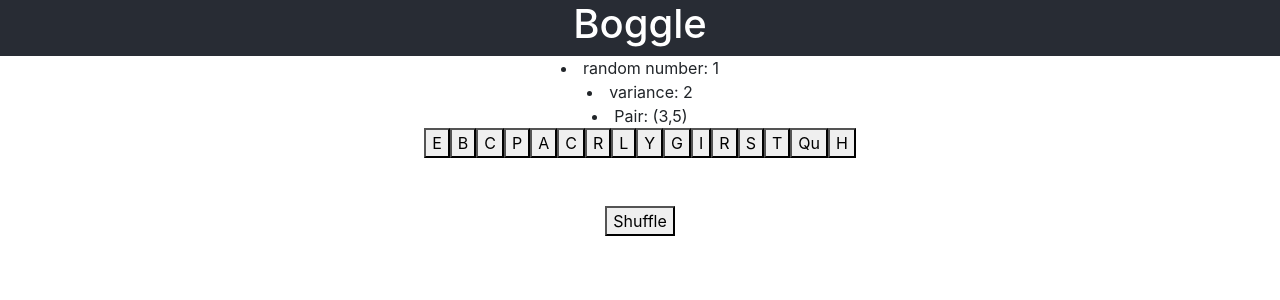
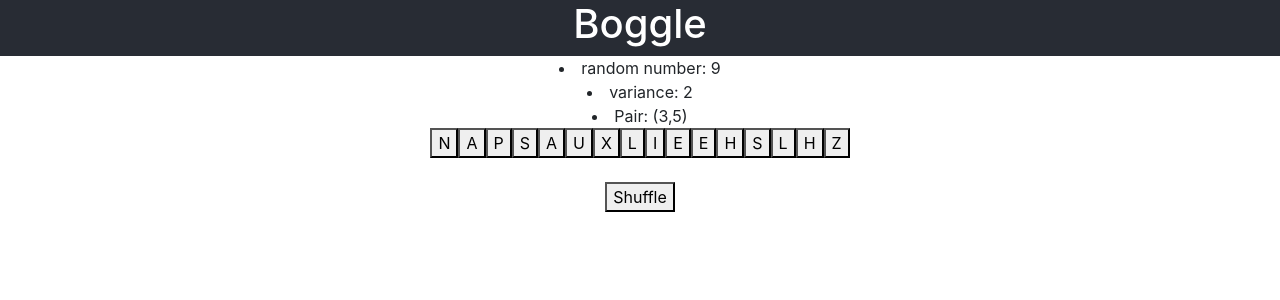
Before and after one commit to luiarthur/boggle-react-ts, a React (Create React App) app: page / in a window 1280 px wide. Shown: the top 300 px of the page. Built offline with nearby package versions, Linux system fonts and the light colour scheme.

Commit message:
using hooks works

```diff
--- a/src/App.tsx
+++ b/src/App.tsx
@@ -1,30 +1,32 @@
-import React from 'react';
+import React, {useState} from 'react';
 import logo from './logo.svg';
 import 'bootstrap/dist/css/bootstrap.min.css'
 import './App.css';
 // import { Seeder } from './Seeder'
-import { Die, dice16 } from './Die'
+import { Die, dice16, DieComp } from './Die'
 import { Pair } from './Pair'
-import * as misc from './misc'
 import * as util from './util'
-
 
 function App() {
   let x = [1,2,3,4,5]
   let p = new Pair(3,5)
-  let dice = dice16.map(die => <Die faces={die} />)
+  let [dice, setDice] = useState(dice16.map(faces => new Die(faces)))
+  let dieComps = dice.map(die => <DieComp value={die.value}/>)
+  // util.GLOBAL_RNG.reseed(0)
 
   return (
     <div className="App">
       <header className="App-header">
         <h1>Boggle</h1>
       </header>
-        <li>random number: {util.randint(0, 1)}</li>
+        <li>random number: {util.randint(0, 10)}</li>
         <li>variance: {util.variance(x)}</li>
         <li>Pair: ({[p.x, p.y].join(',')})</li>
-        {dice}
-        <br/> <br/> <br/>
-        <misc.ShuffleButton dice={dice.map(_ => _.props)} />
+
+        {dieComps}
+
+        <br/><br/>
+        <button onClick={() => setDice(dice.map(_ => _.roll()))}>Shuffle</button>
     </div>
   );
 }
--- a/src/Die.tsx
+++ b/src/Die.tsx
@@ -2,32 +2,37 @@
 import * as util from './util'
 
 type DieProps = { faces: string[] }
-export class Die extends React.Component<DieProps, {value: string}> {
+type DieState = { value: string }
+
+export class DieComp extends React.Component<DieState> { // no props, only state.
+  constructor(props: DieState) {
+    super(props)
+  }
+  render() {
+    return <button> {this.props.value} </button>
+  }
+}
+
+export class Die {
   numFaces: number
   faces: string[]
+  value: string
 
-  constructor(props: DieProps) {
-    super(props)
-    this.faces = props.faces
-    this.numFaces = this.faces.length
-    this.state = {value: this._roll(this.faces)}
-  }
-
-  roll() {
-    this.setState(() => {
-      value: this._roll(this.faces)
-    })
-  }
-
-  private _roll(faces: string[]): string {
+  _roll(faces: string[]) {
     const idx = util.randint(0, faces.length- 1)
     return faces[idx]
   }
 
-  render() {
-    return (
-      <button> {this.state.value} </button>
-    )
+  constructor(faces: string[]) {
+    this.faces = faces
+    this.numFaces = faces.length
+    this.value = this._roll(faces)
+  }
+
+  roll() {
+    let out = new Die(this.faces)
+    out.value = this._roll(this.faces)
+    return out
   }
 }
 
--- a/src/misc.tsx
+++ /dev/null
@@ -1,18 +0,0 @@
-import React from 'react'
-import {Die} from './Die'
-
-export class ShuffleButton extends React.Component<{dice: Die[]}> {
-  constructor(props: {dice: Die[]}) {
-    super(props)
-  }
-
-  shuffle_dice() {
-    this.props.dice.forEach(die => die.roll())
-  }
-
-  render() {
-    return (
-      <button onClick={this.shuffle_dice}> Shuffle </button>
-    )
-  }
-}
```
